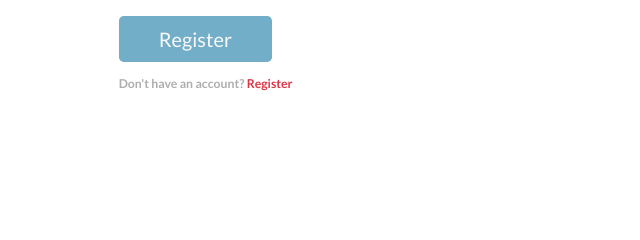
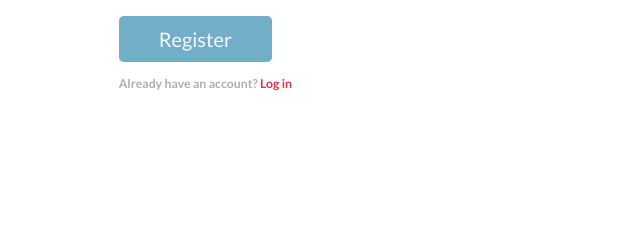
Before and after one commit to Sebastian-411/eccomerce-express, a website: page frontend/src/register.html in a window 1280 px wide. Shown: the part 415-655 px from the top of the page, 640-1280 px from the left. Drawn offline with nearby package versions, Linux system fonts and the light colour scheme.

Commit message:
Change the address to login from register

```diff
--- a/frontend/src/register.html
+++ b/frontend/src/register.html
@@ -105,8 +105,8 @@
                     <div class="text-center text-lg-start mt-4 pt-2">
                         <button type="button" id="registerButton" data-mdb-button-init data-mdb-ripple-init class="btn btn-primary btn-lg"
                             style="padding-left: 2.5rem; padding-right: 2.5rem;">Register</button>
-                        <p class="small fw-bold mt-2 pt-1 mb-0">Don't have an account? <a href="register.html"
-                                class="link-danger">Register</a></p>
+                        <p class="small fw-bold mt-2 pt-1 mb-0">Already have an account? <a href="login.html"
+                                class="link-danger">Log in</a></p>
                     </div>
                 </form>
 
```
